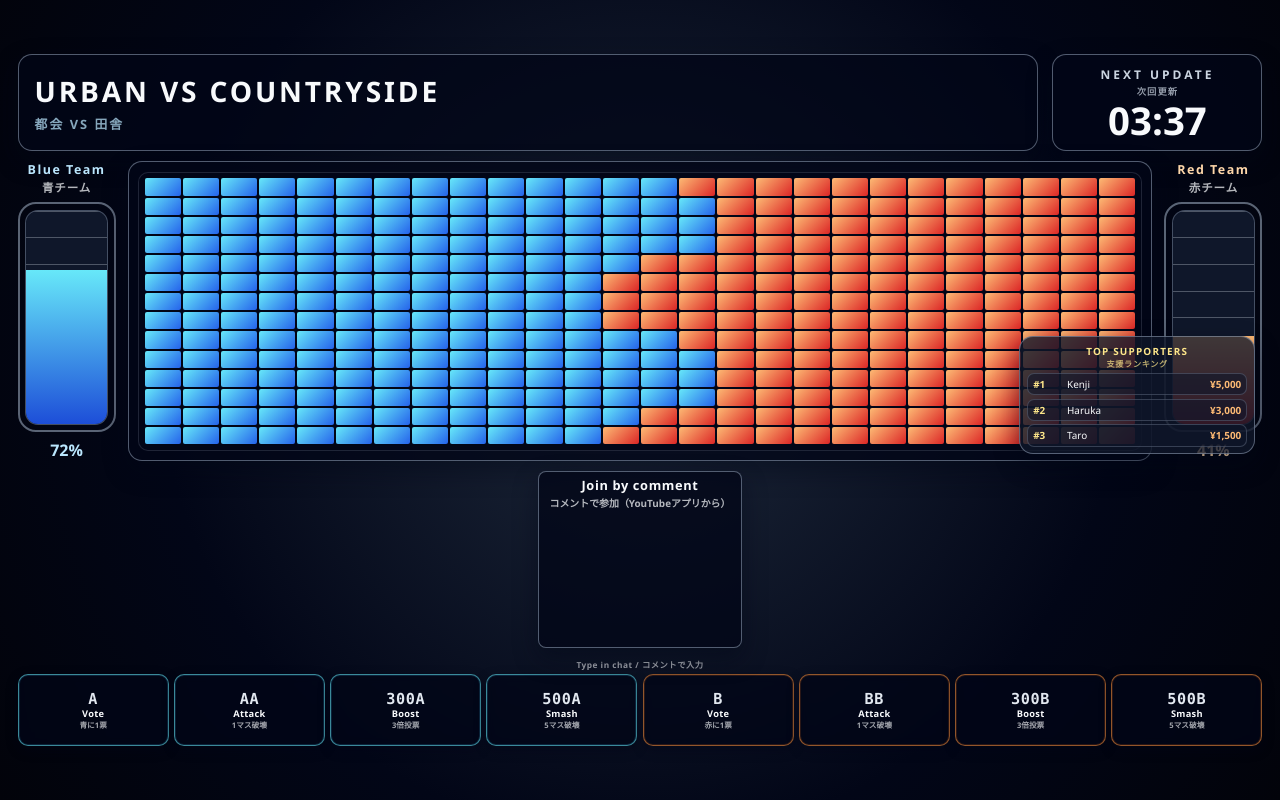
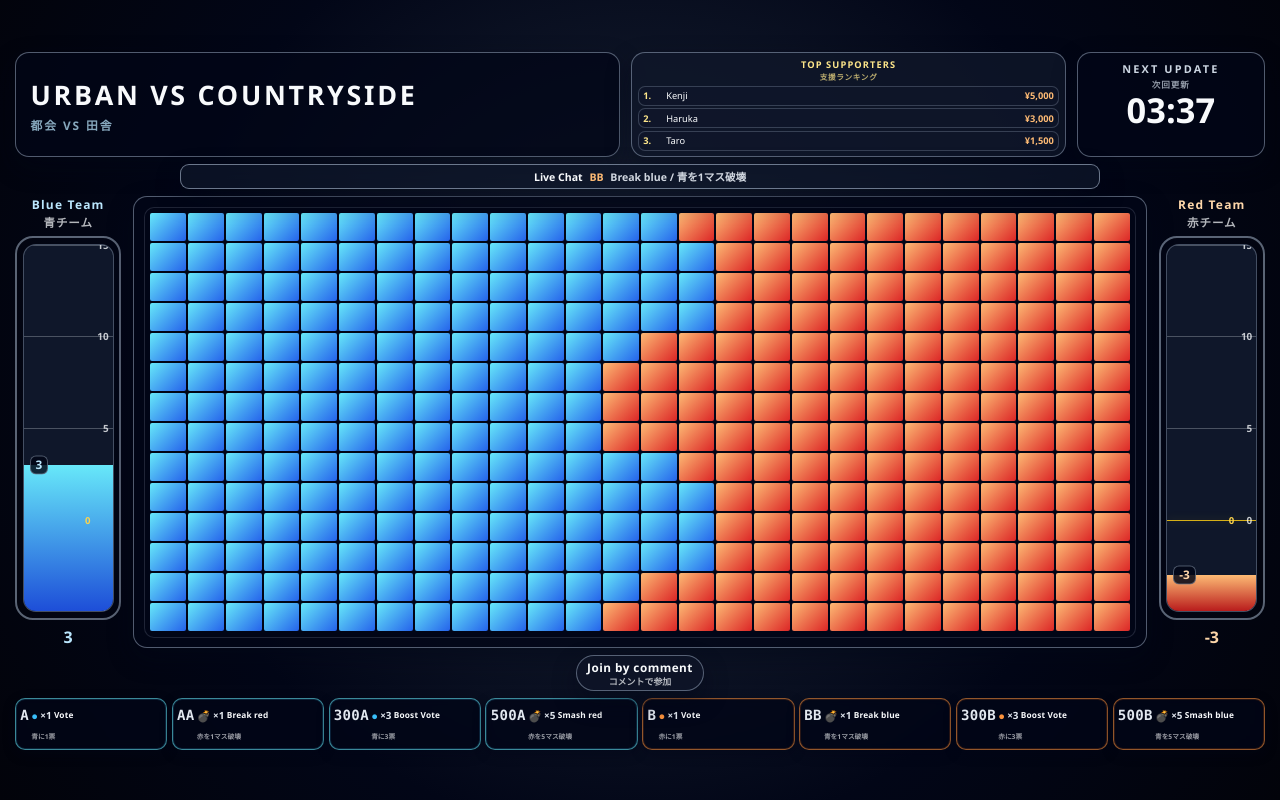
Before and after one commit to sakasakainfinity-dotcom/dot-war-live, a Next.js app: page / in a window 1280 px wide. Built offline with nearby package versions, Linux system fonts and the light colour scheme.

Commit message:
Revamp streaming HUD layout and realtime momentum gauges

```diff
--- a/src/app/globals.css
+++ b/src/app/globals.css
@@ -25,10 +25,10 @@ body {
   position: relative;
   width: min(100vw, calc(100vh * (16 / 9)));
   aspect-ratio: 16 / 9;
-  padding: 0.85rem 1.1rem 0.85rem;
+  padding: 0.72rem 0.95rem 0.6rem;
   display: grid;
-  grid-template-rows: auto auto 1fr auto;
-  gap: 0.62rem;
+  grid-template-rows: auto auto 1fr auto auto;
+  gap: 0.45rem;
 }
 
 .panel {
@@ -52,50 +52,49 @@ body {
 
 .hud-topbar {
   display: grid;
-  grid-template-columns: 1fr auto;
-  gap: 0.9rem;
+  grid-template-columns: minmax(0, 1fr) minmax(200px, 0.72fr) auto;
+  gap: 0.65rem;
   align-items: stretch;
 }
 
 .title-panel {
-  padding: 0.8rem 1rem;
+  padding: 0.65rem 0.9rem;
   display: grid;
   align-content: center;
 }
 .title-en {
   margin: 0;
-  font-size: clamp(1.1rem, 2.2vw, 2.1rem);
+  font-size: clamp(1.02rem, 2.1vw, 1.85rem);
   font-weight: 900;
   letter-spacing: 0.1em;
 }
 .title-ja {
-  margin: 0.2rem 0 0;
-  font-size: clamp(0.55rem, 1vw, 0.8rem);
+  margin: 0.15rem 0 0;
+  font-size: clamp(0.52rem, 0.95vw, 0.74rem);
   color: #bae6fd;
   letter-spacing: 0.16em;
 }
 
 .timer-panel {
-  min-width: 210px;
-  padding: 0.7rem 1rem;
+  min-width: 188px;
+  padding: 0.56rem 0.86rem;
   text-align: center;
 }
 .timer-label {
   margin: 0;
-  font-size: 0.75rem;
-  letter-spacing: 0.25em;
+  font-size: 0.68rem;
+  letter-spacing: 0.2em;
   color: #cbd5e1;
-  font-weight: 700;
 }
 .timer-sub-label {
   margin: 0.1rem 0 0;
-  font-size: 0.58rem;
-  letter-spacing: 0.12em;
+  font-size: 0.54rem;
+  letter-spacing: 0.1em;
   color: #cbd5e1;
 }
 .timer-value {
-  margin: 0.15rem 0 0;
-  font-size: clamp(1.7rem, 3vw, 2.5rem);
+  margin: 0.12rem 0 0;
+  font-size: clamp(1.45rem, 2.8vw, 2.15rem);
   line-height: 1;
   font-weight: 900;
 }
@@ -103,7 +102,7 @@ body {
   color: #fde047;
 }
 .timer-updating {
-  margin: 0.35rem 0 0;
+  margin: 0.25rem 0 0;
   display: grid;
   gap: 0.05rem;
   justify-items: center;
@@ -114,7 +113,7 @@ body {
   position: relative;
   min-height: 0;
   display: grid;
-  grid-template-columns: 98px 1fr 98px;
+  grid-template-columns: 106px 1fr 106px;
   gap: 0.75rem;
   align-items: stretch;
 }
@@ -152,7 +151,7 @@ body {
   display: grid;
   grid-template-rows: auto 1fr auto;
   align-items: center;
-  gap: 0.45rem;
+  gap: 0.38rem;
 }
 .tank-label,
 .tank-value {
@@ -165,8 +164,8 @@ body {
   gap: 0.05rem;
 }
 .tank-label {
-  font-size: 0.78rem;
-  letter-spacing: 0.12em;
+  font-size: 0.75rem;
+  letter-spacing: 0.1em;
 }
 .tank-label-ja {
   text-align: center;
@@ -191,13 +190,27 @@ body {
   position: absolute;
   left: 0;
   right: 0;
-  border-top: 1px solid rgba(226, 232, 240, 0.3);
+  border-top: 1px solid rgba(226, 232, 240, 0.28);
+}
+.tank-zero {
+  border-top: 1px solid rgba(250, 204, 21, 0.85);
+  box-shadow: 0 0 8px rgba(250, 204, 21, 0.3);
+}
+.tank-tick-label {
+  position: absolute;
+  right: 4px;
+  top: -8px;
+  font-style: normal;
+  font-size: 0.62rem;
+  font-weight: 800;
+  opacity: 0.78;
 }
 .tank-fill {
   position: absolute;
   left: 0;
   right: 0;
   bottom: 0;
+  transition: height 180ms ease;
 }
 .tank-fill-blue {
   background: linear-gradient(0deg, #1d4ed8, #67e8f9);
@@ -205,43 +218,58 @@ body {
 .tank-fill-red {
   background: linear-gradient(0deg, #b91c1c, #fdba74);
 }
+.tank-current {
+  position: absolute;
+  left: 6px;
+  transform: translateY(50%);
+  font-size: 0.74rem;
+  font-weight: 900;
+  border-radius: 6px;
+  padding: 0.03rem 0.3rem;
+  background: rgba(2, 6, 23, 0.85);
+  border: 1px solid rgba(148, 163, 184, 0.5);
+}
+.tank-zero-badge {
+  position: absolute;
+  right: 22px;
+  transform: translateY(50%);
+  font-size: 0.6rem;
+  font-weight: 800;
+  color: #fcd34d;
+}
 .tank-blue .tank-label,
-.tank-blue .tank-value {
+.tank-blue .tank-value,
+.tank-blue .tank-current {
   color: #bae6fd;
 }
 .tank-red .tank-label,
-.tank-red .tank-value {
+.tank-red .tank-value,
+.tank-red .tank-current {
   color: #fed7aa;
 }
 
-.hud-ranking-wrap {
-  position: absolute;
-  right: 0.45rem;
-  bottom: 0.45rem;
-  width: min(26%, 236px);
-}
 .ranking-panel {
-  padding: 0.42rem 0.45rem;
+  padding: 0.35rem 0.42rem;
   background: rgba(15, 23, 42, 0.8);
 }
 .ranking-head {
   display: grid;
   justify-items: center;
   gap: 0.02rem;
-  margin-bottom: 0.24rem;
+  margin-bottom: 0.2rem;
 }
 .ranking-title {
   margin: 0;
   text-align: center;
   font-weight: 800;
-  font-size: 0.62rem;
+  font-size: 0.58rem;
   letter-spacing: 0.12em;
   color: #fde68a;
 }
 .ranking-title-ja {
   margin: 0;
   text-align: center;
-  font-size: 0.51rem;
+  font-size: 0.48rem;
   color: #fde68a;
   letter-spacing: 0.08em;
 }
@@ -250,21 +278,21 @@ body {
   padding: 0;
   list-style: none;
   display: grid;
-  gap: 0.2rem;
+  gap: 0.15rem;
 }
 .ranking-row {
   display: grid;
-  grid-template-columns: 30px minmax(0, 1fr) auto;
+  grid-template-columns: 20px minmax(0, 1fr) auto;
   align-items: center;
-  gap: 0.24rem;
-  font-size: 0.62rem;
+  gap: 0.18rem;
+  font-size: 0.58rem;
   border: 1px solid rgba(148, 163, 184, 0.3);
   border-radius: 7px;
-  padding: 0.2rem 0.3rem;
+  padding: 0.16rem 0.24rem;
   background: rgba(15, 23, 42, 0.6);
 }
 .ranking-rank {
-  font-weight: 800;
+  font-weight: 900;
   color: #fde68a;
 }
 .ranking-name {
@@ -277,58 +305,80 @@ body {
   color: #fdba74;
 }
 
+.superchat-wrap {
+  width: min(100%, 920px);
+  justify-self: center;
+  z-index: 2;
+}
+.superchat-panel {
+  padding: 0.24rem 0.62rem;
+  border-radius: 9px;
+  border-color: rgba(148, 163, 184, 0.7);
+  background: rgba(15, 23, 42, 0.72);
+}
+.superchat-panel p {
+  margin: 0;
+  font-weight: 700;
+  font-size: 0.66rem;
+  display: flex;
+  align-items: center;
+  justify-content: center;
+  gap: 0.42rem;
+  text-align: center;
+}
+.superchat-panel strong {
+  color: #f8fafc;
+}
+.superchat-amount {
+  color: #fdba74;
+}
+.superchat-message {
+  color: #e2e8f0;
+  font-weight: 600;
+  opacity: 0.92;
+}
+
 .hud-join {
   justify-self: center;
-  padding: 0.22rem 0.68rem;
-  border-radius: 8px;
+  padding: 0.14rem 0.62rem;
+  border-radius: 999px;
   text-align: center;
   z-index: 2;
+  background: rgba(15, 23, 42, 0.6);
 }
 
 .hud-join p:first-child {
-  font-size: clamp(0.65rem, 1vw, 0.9rem);
-  letter-spacing: 0.05em;
+  font-size: clamp(0.56rem, 0.92vw, 0.78rem);
+  letter-spacing: 0.04em;
 }
 
 .hud-join p:last-child {
-  margin-top: 0.08rem;
-  font-size: clamp(0.46rem, 0.8vw, 0.62rem);
+  margin-top: 0.03rem;
+  font-size: clamp(0.42rem, 0.72vw, 0.56rem);
 }
 
 .command-dock-wrap {
-  position: relative;
-  left: auto;
-  right: auto;
-  bottom: auto;
   display: grid;
-  gap: 0.26rem;
   z-index: 1;
-}
-
-.command-dock-hint {
-  justify-self: center;
-  font-size: 0.52rem;
-  letter-spacing: 0.06em;
-  opacity: 0.62;
 }
 
 .command-dock-grid {
   display: grid;
   grid-template-columns: repeat(8, minmax(0, 1fr));
-  gap: 0.32rem;
+  gap: 0.28rem;
 }
 
 .command-mini-card {
-  min-height: 72px;
+  min-height: 52px;
   display: grid;
-  align-content: center;
-  justify-items: center;
-  gap: 0.12rem;
+  grid-template-columns: auto auto auto minmax(0, 1fr);
+  align-items: center;
+  gap: 0.14rem;
   backdrop-filter: blur(4px);
-  padding: 0.38rem 0.3rem;
+  padding: 0.24rem 0.26rem;
   border-radius: 10px;
   box-shadow: 0 4px 12px rgba(2, 6, 23, 0.4);
-  text-align: center;
+  text-align: left;
 }
 
 .command-mini-card-blue {
@@ -344,109 +394,96 @@ body {
 .command-code {
   margin: 0;
   font-family: 'Consolas', 'SFMono-Regular', 'Roboto Mono', monospace;
-  font-size: 0.95rem;
+  font-size: 0.88rem;
   line-height: 1;
   font-weight: 900;
-  letter-spacing: 0.04em;
+  letter-spacing: 0.02em;
+  color: #e2e8f0;
+}
+
+.command-symbol {
+  font-size: 0.7rem;
+}
+
+.command-symbol-blue {
+  color: #38bdf8;
+}
+
+.command-symbol-red {
+  color: #fb923c;
+}
+
+.command-count {
+  font-size: 0.62rem;
+  font-weight: 800;
   color: #e2e8f0;
 }
 
 .command-label-en {
-  font-size: 0.58rem;
+  font-size: 0.52rem;
   line-height: 1.08;
-  letter-spacing: 0.03em;
+  letter-spacing: 0.02em;
 }
 
 .command-label-ja {
-  font-size: 0.48rem;
-  line-height: 1.05;
-  opacity: 0.65;
-}
-
-.superchat-wrap {
-  position: relative;
-  width: min(100%, 1140px);
-  justify-self: stretch;
-  z-index: 2;
-}
-.superchat-panel {
-  padding: 0.34rem 0.7rem;
-  border-radius: 10px;
-  border-color: rgba(253, 224, 71, 0.7);
-  background: rgba(15, 23, 42, 0.72);
-}
-.superchat-panel p {
-  margin: 0;
-  font-weight: 700;
-  font-size: 0.72rem;
-  display: flex;
-  align-items: center;
-  justify-content: center;
-  gap: 0.45rem;
-  text-align: center;
-}
-.superchat-panel strong {
-  color: #fde68a;
-}
-.superchat-amount {
-  color: #fdba74;
-}
-.superchat-message {
-  color: #e2e8f0;
-  font-weight: 600;
-  opacity: 0.92;
+  grid-column: 2 / -1;
+  font-size: 0.42rem;
+  line-height: 1.02;
+  opacity: 0.62;
 }
 
 @media (max-width: 960px) {
   .hud-stage {
-    padding: 0.62rem;
-    gap: 0.46rem;
+    padding: 0.56rem;
+    gap: 0.38rem;
+  }
+
+  .hud-topbar {
+    grid-template-columns: minmax(0, 1fr) minmax(156px, 0.56fr) auto;
+    gap: 0.4rem;
   }
 
   .hud-center {
-    grid-template-columns: 74px 1fr 74px;
-    gap: 0.45rem;
+    grid-template-columns: 82px 1fr 82px;
+    gap: 0.4rem;
   }
 
   .tank-shell {
-    min-height: 160px;
+    min-height: 166px;
   }
 
-  .hud-ranking-wrap {
-    width: min(42%, 200px);
-  }
-
-  .command-dock-wrap {
-    gap: 0.2rem;
+  .ranking-row {
+    font-size: 0.53rem;
   }
 
   .command-dock-grid {
-    gap: 0.2rem;
+    gap: 0.18rem;
   }
 
   .command-mini-card {
-    min-height: 66px;
-    padding: 0.28rem 0.2rem;
+    min-height: 46px;
+    padding: 0.2rem;
+    gap: 0.08rem;
   }
 
   .command-code {
-    font-size: 0.84rem;
+    font-size: 0.74rem;
   }
 
   .command-label-en {
-    font-size: 0.5rem;
+    font-size: 0.46rem;
   }
 
   .command-label-ja {
-    font-size: 0.42rem;
+    font-size: 0.38rem;
   }
 
   .superchat-wrap {
-    width: min(100%, 680px);
+    width: min(100%, 700px);
   }
 
   .superchat-panel p {
-    font-size: 0.64rem;
-    gap: 0.35rem;
+    font-size: 0.58rem;
+    gap: 0.3rem;
   }
 }
--- a/src/components/BattleLayout.jsx
+++ b/src/components/BattleLayout.jsx
@@ -1,17 +1,66 @@
 'use client';
 
-import { useState } from 'react';
+import { useEffect, useMemo, useState } from 'react';
 import { battleMockData } from '../lib/mockData';
 import { BattleGrid } from './BattleGrid';
-import { CommandGuideDock } from './CommandGuideDock';
+import { CommandBar } from './CommandGuideDock';
 import { CountdownTimer } from './CountdownTimer';
 import { MatchTitle } from './MatchTitle';
 import { SuperChatBanner } from './SuperChatBanner';
 import { TeamTank } from './TeamTank';
 import { TopRankingPanel } from './TopRankingPanel';
 
+const GAUGE_MIN = -5;
+const GAUGE_MAX = 15;
+
+const COMMAND_EFFECTS = {
+  A: { blueDelta: 1, redDelta: 0 },
+  AA: { blueDelta: 0, redDelta: -1 },
+  '300A': { blueDelta: 3, redDelta: 0 },
+  '500A': { blueDelta: 0, redDelta: -5 },
+  B: { blueDelta: 0, redDelta: 1 },
+  BB: { blueDelta: -1, redDelta: 0 },
+  '300B': { blueDelta: 0, redDelta: 3 },
+  '500B': { blueDelta: -5, redDelta: 0 },
+};
+
+function clampGauge(value) {
+  return Math.max(GAUGE_MIN, Math.min(GAUGE_MAX, value));
+}
+
 export function BattleLayout({ data = battleMockData }) {
   const [grid, setGrid] = useState(data.grid);
+  const [blueGauge, setBlueGauge] = useState(data.blueTank);
+  const [redGauge, setRedGauge] = useState(data.redTank);
+  const [superChat, setSuperChat] = useState(data.superChat);
+
+  const commands = useMemo(() => data.commandGuides.map((item) => item.code), [data.commandGuides]);
+
+  const applyCommand = (commandCode) => {
+    const effect = COMMAND_EFFECTS[commandCode];
+    if (!effect) return;
+
+    setBlueGauge((prev) => clampGauge(prev + effect.blueDelta));
+    setRedGauge((prev) => clampGauge(prev + effect.redDelta));
+
+    const commandMeta = data.commandGuides.find((item) => item.code === commandCode);
+    if (commandMeta) {
+      setSuperChat({
+        user: 'Live Chat',
+        amount: commandCode,
+        message: `${commandMeta.labelEn} / ${commandMeta.labelJa}`,
+      });
+    }
+  };
+
+  useEffect(() => {
+    const liveTicker = setInterval(() => {
+      const randomCode = commands[Math.floor(Math.random() * commands.length)];
+      applyCommand(randomCode);
+    }, 2200);
+
+    return () => clearInterval(liveTicker);
+  }, [commands]);
 
   const handleUpdateTick = () => {
     setGrid((prev) =>
@@ -31,30 +80,29 @@ export function BattleLayout({ data = battleMockData }) {
       <div className="hud-stage">
         <section className="hud-topbar">
           <MatchTitle title={data.title} />
+          <TopRankingPanel ranking={data.ranking} />
           <CountdownTimer
             initialSeconds={data.timerSeconds}
             intervalSeconds={data.updateIntervalSeconds}
             onUpdateTick={handleUpdateTick}
           />
         </section>
-        <SuperChatBanner chat={data.superChat} />
+
+        <SuperChatBanner chat={superChat} />
 
         <section className="hud-center">
-          <TeamTank team="blue" value={data.blueTank} />
+          <TeamTank team="blue" min={GAUGE_MIN} max={GAUGE_MAX} currentValue={blueGauge} />
           <div className="hud-grid-wrap">
             <BattleGrid grid={grid} />
           </div>
-          <TeamTank team="red" value={data.redTank} />
-          <div className="hud-ranking-wrap">
-            <TopRankingPanel ranking={data.ranking} />
-          </div>
+          <TeamTank team="red" min={GAUGE_MIN} max={GAUGE_MAX} currentValue={redGauge} />
         </section>
 
         <div className="hud-join panel">
           <p className="hud-main-text">Join by comment</p>
-          <p className="hud-sub-text">コメントで参加（YouTubeアプリから）</p>
+          <p className="hud-sub-text">コメントで参加</p>
         </div>
-        <CommandGuideDock commands={data.commandGuides} />
+        <CommandBar commands={data.commandGuides} />
       </div>
     </main>
   );
--- a/src/components/CommandGuideDock.jsx
+++ b/src/components/CommandGuideDock.jsx
@@ -1,31 +1,32 @@
 const defaultCommands = [
-  { code: 'A', team: 'blue', labelEn: 'Vote', labelJa: '青に1票' },
-  { code: 'AA', team: 'blue', labelEn: 'Attack', labelJa: '1マス破壊' },
-  { code: '300A', team: 'blue', labelEn: 'Boost', labelJa: '3倍投票' },
-  { code: '500A', team: 'blue', labelEn: 'Smash', labelJa: '5マス破壊' },
-  { code: 'B', team: 'red', labelEn: 'Vote', labelJa: '赤に1票' },
-  { code: 'BB', team: 'red', labelEn: 'Attack', labelJa: '1マス破壊' },
-  { code: '300B', team: 'red', labelEn: 'Boost', labelJa: '3倍投票' },
-  { code: '500B', team: 'red', labelEn: 'Smash', labelJa: '5マス破壊' },
+  { code: 'A', team: 'blue', icon: '●', count: 1, labelEn: 'Vote', labelJa: '青に1票' },
+  { code: 'AA', team: 'blue', icon: '💣', count: 1, labelEn: 'Break red', labelJa: '赤を1マス破壊' },
+  { code: '300A', team: 'blue', icon: '●', count: 3, labelEn: 'Boost Vote', labelJa: '青に3票' },
+  { code: '500A', team: 'blue', icon: '💣', count: 5, labelEn: 'Smash red', labelJa: '赤を5マス破壊' },
+  { code: 'B', team: 'red', icon: '●', count: 1, labelEn: 'Vote', labelJa: '赤に1票' },
+  { code: 'BB', team: 'red', icon: '💣', count: 1, labelEn: 'Break blue', labelJa: '青を1マス破壊' },
+  { code: '300B', team: 'red', icon: '●', count: 3, labelEn: 'Boost Vote', labelJa: '赤に3票' },
+  { code: '500B', team: 'red', icon: '💣', count: 5, labelEn: 'Smash blue', labelJa: '青を5マス破壊' },
 ];
 
-function CommandGuideCard({ command }) {
+function CommandCard({ command }) {
   return (
     <section className={`panel command-mini-card command-mini-card-${command.team}`}>
-      <p className="command-code">{command.code}</p>
-      <p className="command-label-en hud-main-text">{command.labelEn}</p>
-      <p className="command-label-ja hud-sub-text">{command.labelJa}</p>
+      <span className="command-code">{command.code}</span>
+      <span className={`command-symbol command-symbol-${command.team}`}>{command.icon}</span>
+      <span className="command-count">×{command.count}</span>
+      <span className="command-label-en hud-main-text">{command.labelEn}</span>
+      <span className="command-label-ja hud-sub-text">{command.labelJa}</span>
     </section>
   );
 }
 
-export function CommandGuideDock({ commands = defaultCommands }) {
+export function CommandBar({ commands = defaultCommands }) {
   return (
-    <div className="command-dock-wrap" aria-label="Command guide">
-      <p className="command-dock-hint hud-sub-text">Type in chat / コメントで入力</p>
+    <div className="command-dock-wrap" aria-label="Command bar">
       <div className="command-dock-grid">
         {commands.map((command) => (
-          <CommandGuideCard key={command.code} command={command} />
+          <CommandCard key={command.code} command={command} />
         ))}
       </div>
     </div>
--- a/src/components/TeamTank.jsx
+++ b/src/components/TeamTank.jsx
@@ -1,5 +1,17 @@
-export function TeamTank({ team, value, ticks = 8 }) {
-  const safeValue = Math.max(0, Math.min(100, value));
+const DEFAULT_MARKS = [-5, 0, 5, 10, 15];
+
+function toPercent(value, min, max) {
+  return ((value - min) / (max - min)) * 100;
+}
+
+function clamp(value, min, max) {
+  return Math.max(min, Math.min(max, value));
+}
+
+export function TeamTank({ team, currentValue, min = -5, max = 15, marks = DEFAULT_MARKS }) {
+  const safeValue = clamp(currentValue, min, max);
+  const fillPercent = toPercent(safeValue, min, max);
+  const zeroPercent = toPercent(0, min, max);
   const isBlue = team === 'blue';
   const teamLabel = isBlue ? 'Blue Team' : 'Red Team';
   const teamLabelJa = isBlue ? '青チーム' : '赤チーム';
@@ -12,13 +24,25 @@ export function TeamTank({ team, value, ticks = 8 }) {
       </div>
       <div className="tank-shell">
         <div className="tank-inner">
-          {Array.from({ length: ticks + 1 }).map((_, i) => (
-            <span key={i} className="tank-tick" style={{ top: `${(i / ticks) * 100}%` }} />
+          {marks.map((mark) => (
+            <span
+              key={mark}
+              className={`tank-tick ${mark === 0 ? 'tank-zero' : ''}`}
+              style={{ top: `${100 - toPercent(mark, min, max)}%` }}
+            >
+              <em className="tank-tick-label">{mark}</em>
+            </span>
           ))}
-          <div className={`tank-fill ${isBlue ? 'tank-fill-blue' : 'tank-fill-red'}`} style={{ height: `${safeValue}%` }} />
+          <div className={`tank-fill ${isBlue ? 'tank-fill-blue' : 'tank-fill-red'}`} style={{ height: `${fillPercent}%` }} />
+          <span className="tank-current" style={{ bottom: `${fillPercent}%` }}>
+            {safeValue}
+          </span>
+          <span className="tank-zero-badge" style={{ bottom: `${zeroPercent}%` }}>
+            0
+          </span>
         </div>
       </div>
-      <p className="tank-value">{safeValue}%</p>
+      <p className="tank-value">{safeValue}</p>
     </aside>
   );
 }
--- a/src/components/TopRankingPanel.jsx
+++ b/src/components/TopRankingPanel.jsx
@@ -6,9 +6,9 @@ export function TopRankingPanel({ ranking }) {
         <p className="ranking-title-ja hud-sub-text">支援ランキング</p>
       </div>
       <ul>
-        {ranking.map((entry) => (
+        {ranking.slice(0, 3).map((entry) => (
           <li key={entry.rank} className="ranking-row">
-            <span className="ranking-rank">#{entry.rank}</span>
+            <span className="ranking-rank">{entry.rank}.</span>
             <span className="ranking-name">{entry.name}</span>
             <span className="ranking-amount">{entry.amount}</span>
           </li>
--- a/src/lib/mockData.js
+++ b/src/lib/mockData.js
@@ -15,8 +15,8 @@ export const battleMockData = {
   },
   timerSeconds: 222,
   updateIntervalSeconds: 300,
-  blueTank: 72,
-  redTank: 41,
+  blueTank: 4,
+  redTank: 2,
   grid,
   superChat: {
     user: 'Kenji',
@@ -29,13 +29,13 @@ export const battleMockData = {
     { rank: 3, name: 'Taro', amount: '¥1,500' },
   ],
   commandGuides: [
-    { code: 'A', team: 'blue', labelEn: 'Vote', labelJa: '青に1票' },
-    { code: 'AA', team: 'blue', labelEn: 'Attack', labelJa: '1マス破壊' },
-    { code: '300A', team: 'blue', labelEn: 'Boost', labelJa: '3倍投票' },
-    { code: '500A', team: 'blue', labelEn: 'Smash', labelJa: '5マス破壊' },
-    { code: 'B', team: 'red', labelEn: 'Vote', labelJa: '赤に1票' },
-    { code: 'BB', team: 'red', labelEn: 'Attack', labelJa: '1マス破壊' },
-    { code: '300B', team: 'red', labelEn: 'Boost', labelJa: '3倍投票' },
-    { code: '500B', team: 'red', labelEn: 'Smash', labelJa: '5マス破壊' },
+    { code: 'A', team: 'blue', icon: '●', count: 1, labelEn: 'Vote', labelJa: '青に1票' },
+    { code: 'AA', team: 'blue', icon: '💣', count: 1, labelEn: 'Break red', labelJa: '赤を1マス破壊' },
+    { code: '300A', team: 'blue', icon: '●', count: 3, labelEn: 'Boost Vote', labelJa: '青に3票' },
+    { code: '500A', team: 'blue', icon: '💣', count: 5, labelEn: 'Smash red', labelJa: '赤を5マス破壊' },
+    { code: 'B', team: 'red', icon: '●', count: 1, labelEn: 'Vote', labelJa: '赤に1票' },
+    { code: 'BB', team: 'red', icon: '💣', count: 1, labelEn: 'Break blue', labelJa: '青を1マス破壊' },
+    { code: '300B', team: 'red', icon: '●', count: 3, labelEn: 'Boost Vote', labelJa: '赤に3票' },
+    { code: '500B', team: 'red', icon: '💣', count: 5, labelEn: 'Smash blue', labelJa: '青を5マス破壊' },
   ],
 };
```
